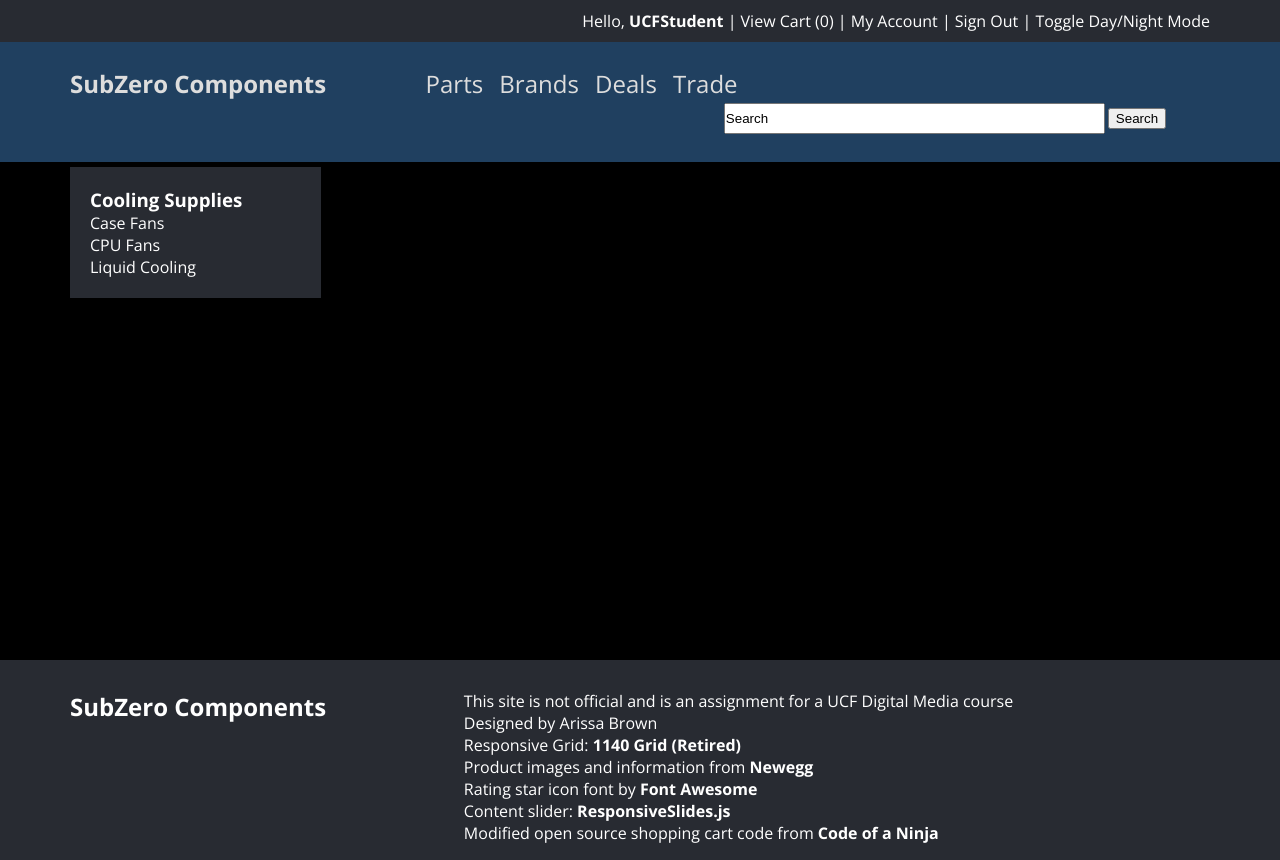
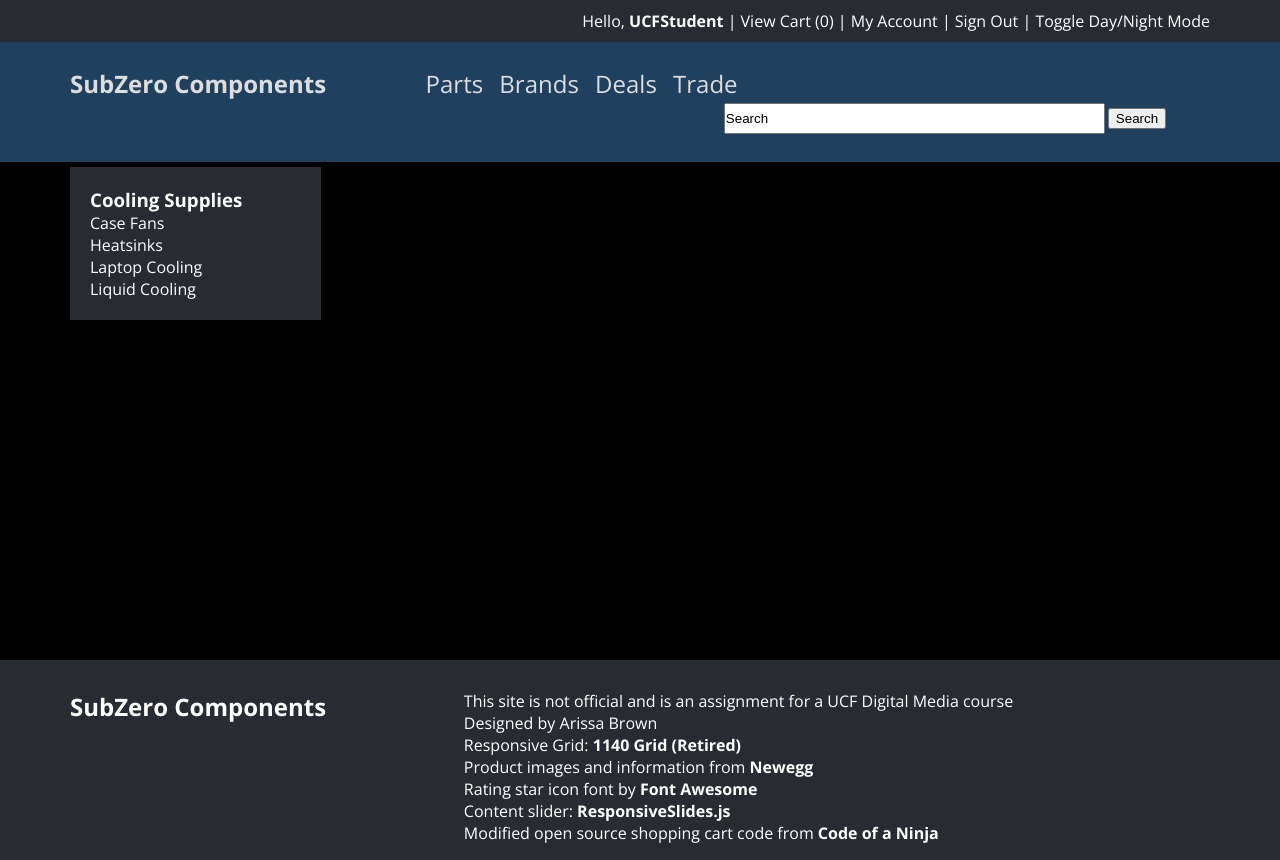
Before and after one commit to dig4530c/sub-zero-components, a PHP site: page /subzero/catalog.php in a window 1280 px wide. Run offline with PHP 8.4, Linux system fonts and the light colour scheme; data that the repository does not hold is empty; some libraries are stand-ins or nearby versions.

Commit message:
Sort catalog listing by price instead of random + Added categories to catalog sidebar

```diff
--- a/catalog.php
+++ b/catalog.php
@@ -14,7 +14,8 @@ include ('is/header.php');
 							<div>
 								<ul>
 									<li>Case Fans</li>
-									<li>CPU Fans</li>
+									<li>Heatsinks</li>
+									<li>Laptop Cooling</li>
 									<li>Liquid Cooling</li>
 								</ul>
 							</div>
--- a/is/listing.php
+++ b/is/listing.php
@@ -19,7 +19,7 @@ if(isset($_GET['action']) && $_GET['action'] == 'exists'){
 include ('dash.php');
 
 
-$query="SELECT * FROM products ORDER BY rand() ";
+$query="SELECT * FROM products ORDER BY Cost ";
 
 	$result=$mysqli->query($query)
 		or die ($mysqli->error);
```
